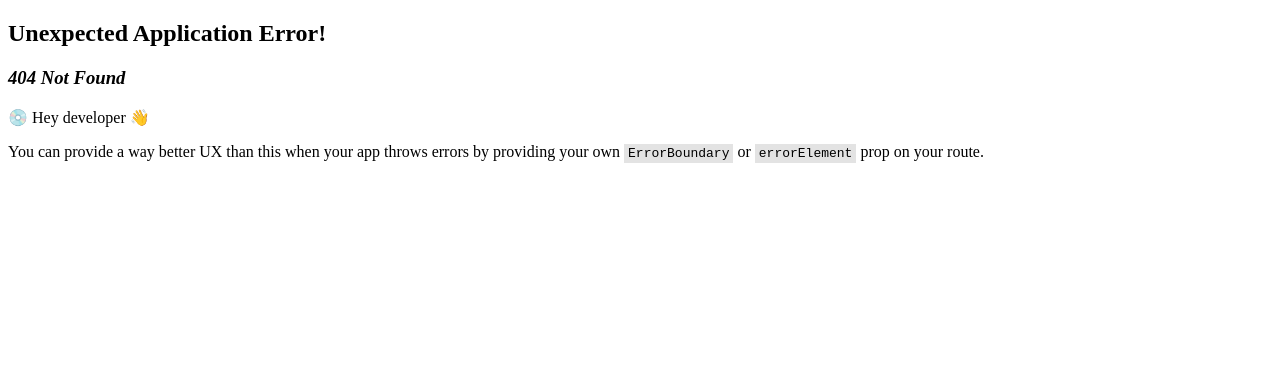
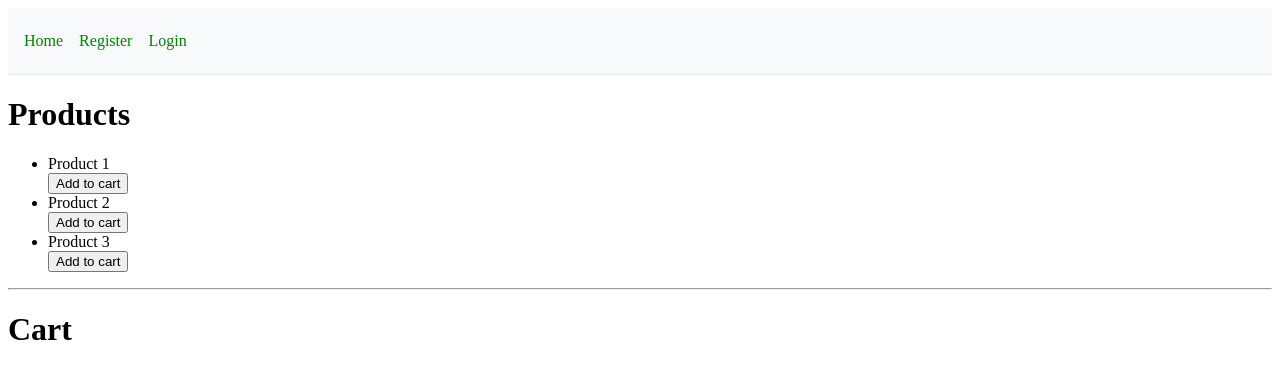
Before and after one commit to sathishgnanaprakasam/fsdwetb7, a React (Vite) app: page /test in a window 1280 px wide. Before the commit this address had no page. Shown: the top 378 px of the page. Built offline with nearby package versions, Linux system fonts and the light colour scheme.

Commit message:
add to cart task doubt

```diff
--- a/src/App.jsx
+++ b/src/App.jsx
@@ -9,6 +9,7 @@ import Dashboard from "./pages/Dashboard";
 import Users from "./pages/Users";
 import Settings from "./pages/Settings";
 import usersLoader from "./loaders/unit/usersLoader";
+import Test from "./components/Test";
 
 
 const App = () => {
@@ -29,6 +30,10 @@ const App = () => {
                 {
                     path: "login",
                     element: <Login />
+                },
+                {
+                    path: "test",
+                    element: <Test />
                 },
                 {
                     path: "dashboard",
--- /dev/null
+++ b/src/components/Test.jsx
@@ -0,0 +1,68 @@
+import { useState } from "react";
+
+const Test = () => {
+
+    const [products, setProducts] = useState([
+        {
+            id: 1,
+            name: "Product 1",
+            price: 100
+        },
+        {
+            id: 2,
+            name: "Product 2",
+            price: 200
+        },
+        {
+            id: 3,
+            name: "Product 3",
+            price: 300
+        }
+    ]);
+    const [cart, setCart] = useState([]);
+
+    const handleAddToCart = (product) => {
+        setCart([...cart, product]);
+    }
+
+    const handleRemoveFromCart = (product) => {
+        setCart(cart.filter(cartProduct => cartProduct.id !== product.id));
+    }
+
+    return (
+        <div>
+            <h1>Products</h1>
+            <ul>
+                {
+                    products.map(product => (
+                        <div key={product.id}>
+                            <li>{product.name}</li> <button
+                                onClick={
+                                    cart.find(cartProduct => cartProduct.id === product.id) ?
+                                        () => handleRemoveFromCart(product) :
+                                        () => handleAddToCart(product)
+                                }>
+                                {
+                                    cart.find(cartProduct => cartProduct.id === product.id) ? "Remove from cart" : "Add to cart"
+                                }
+                            </button>
+                        </div>
+                    ))
+                }
+            </ul>
+            <hr />
+            <h1>Cart</h1>
+            <ul>
+                {
+                    cart.map(product => (
+                        <div key={product.id}>
+                            <li>{product.name}</li>
+                        </div>
+                    ))
+                }
+            </ul>
+        </div>
+    )
+}
+
+export default Test;
```
